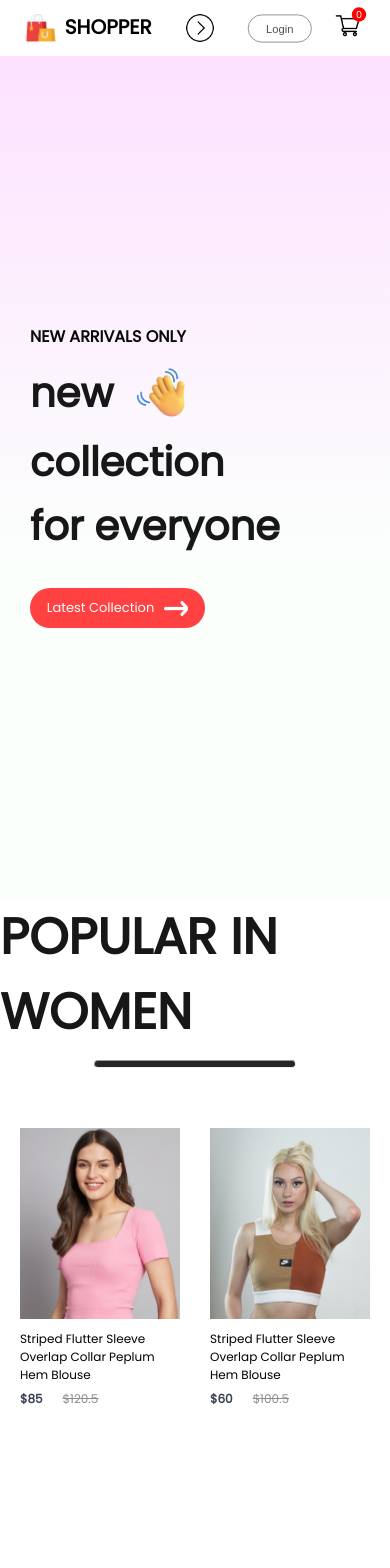
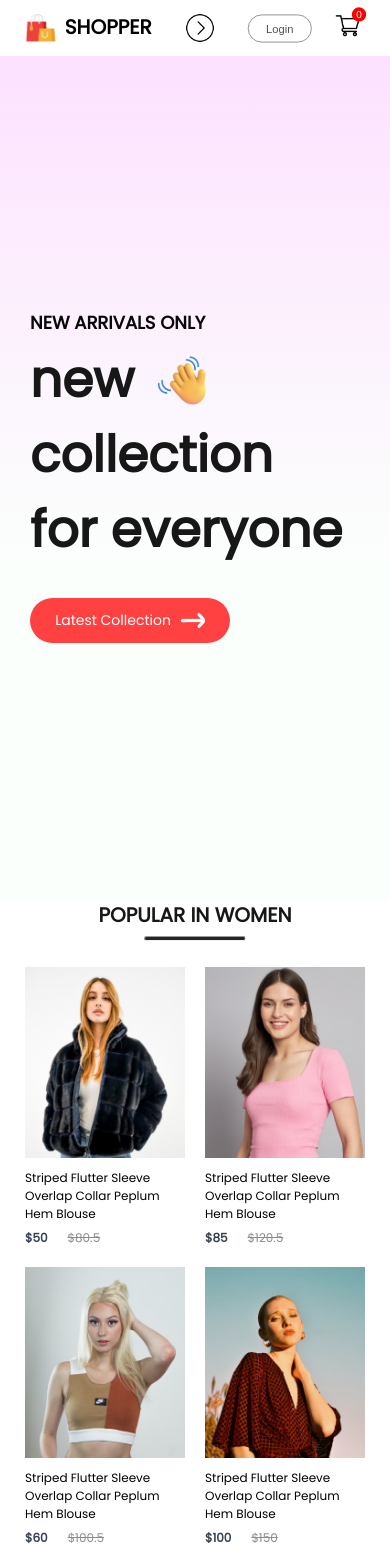
Before and after one commit to tetervs/E-commerce, a React (Create React App) app: page / in a window 390 px wide. Shown: the top 1568 px of the page. Built offline with nearby package versions, Linux system fonts and the light colour scheme.

Commit message:
modified:   src/components/Hero/Hero.css 	modified:   src/components/popular/popular.css

```diff
--- a/src/components/Hero/Hero.css
+++ b/src/components/Hero/Hero.css
@@ -136,4 +136,18 @@
     .hero-right{
         display: none;
     }
+    .hero-left h2{
+        font-size: 18px;
+    }
+    .hero-left p{
+        font-size: 50px;
+    }
+    .hero-hand-icon img{
+        width: 55px;
+    }
+    .hero-latest-btn{
+        width: 200px;
+        height: 45px;
+        font-size: 14px;
+    }
 }
--- a/src/components/popular/popular.css
+++ b/src/components/popular/popular.css
@@ -24,3 +24,65 @@
     display: flex;
     gap: 30px;
 }
+
+@media(max-width:1280px){
+    .popular{
+        height: 70vh;
+    }
+    .popular h1{
+        font-size: 40px;
+    }
+    .popular hr{
+        width: 160px;
+        height: 4px;
+    }
+    .popular-item{
+        gap: 20px;
+        margin-top: 30px;
+    }
+}
+
+@media(max-width:1024px){
+    .popular{
+        height: 60vh;
+    }
+    .popular h1{
+        font-size: 30px;
+    }
+    .popular hr{
+        width: 120px;
+        height: 3px;
+    }
+    .popular-item{
+        gap: 15px;
+        margin-top: 20px;
+    }
+}
+
+
+@media(max-width:800px){
+    .popular{
+        height: 50vh;
+        gap: 6px;
+    }
+    .popular h1{
+        font-size: 20px;
+    }
+    .popular hr{
+        width: 100px;
+    }
+    .popular-item{
+        gap: 5px;
+    }
+}
+
+@media(max-width:500px){
+    .popular{
+        height: 90vh;
+    }
+    .popular-item{
+        display: grid;
+        grid-template-columns: 1fr 1fr;
+        gap: 20px;
+    }
+}
```
